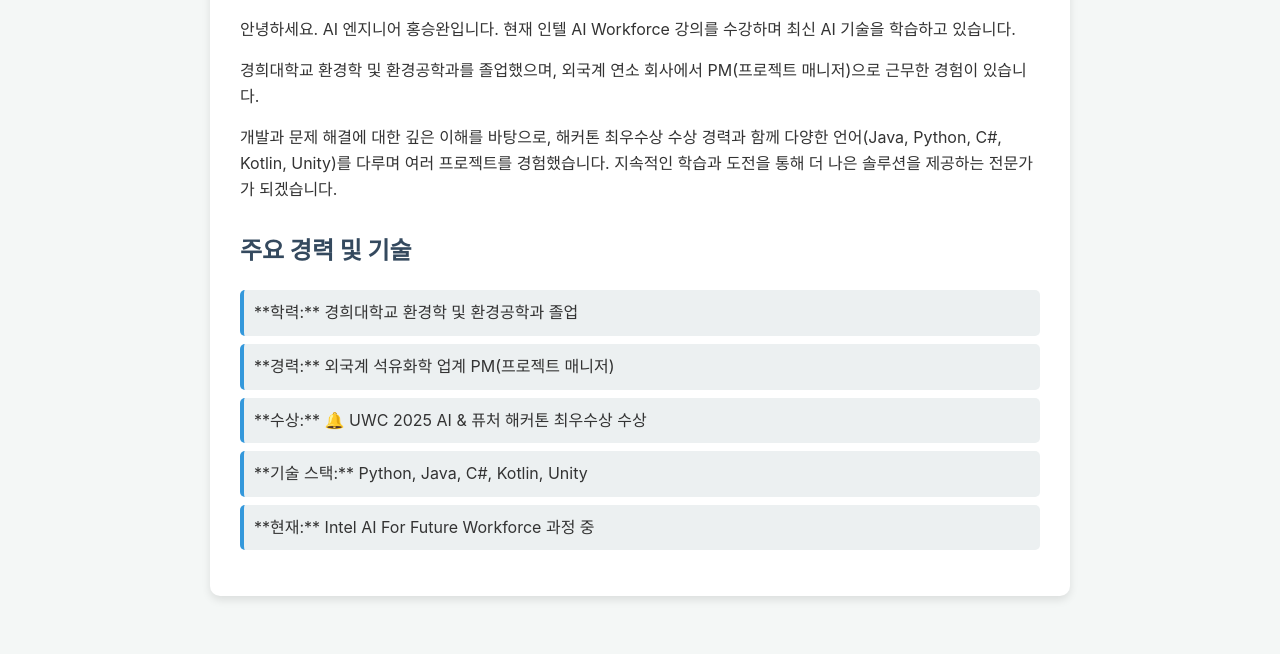
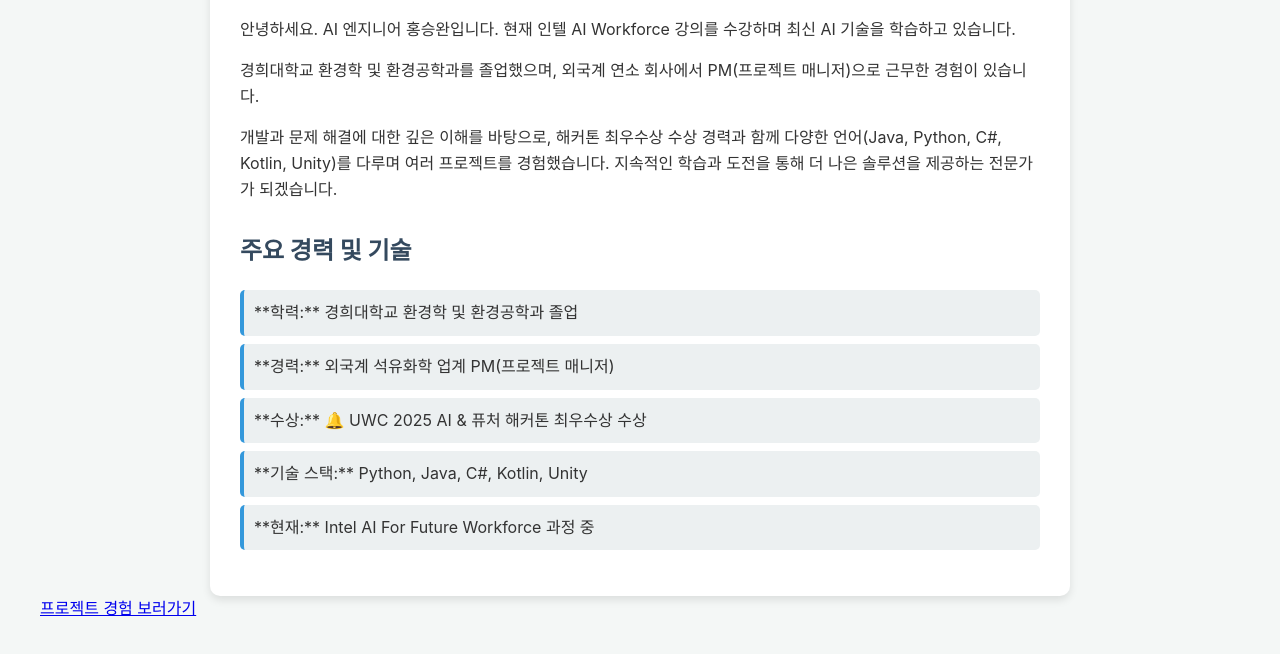
Before and after one commit to hosugator/hosugator.github.io, a plain HTML site: page index.html in a window 1280 px wide. Shown: the part 158-812 px from the top of the page. Drawn offline with Linux system fonts and the light colour scheme.

Commit message:
revise index.html to connect projects.html

```diff
--- a/index.html
+++ b/index.html
@@ -63,5 +63,6 @@
             <li>**현재:** Intel AI For Future Workforce 과정 중</li>
         </ul>
     </div>
+    <a href="projects.html">프로젝트 경험 보러가기</a>
 </body>
 </html>
```
